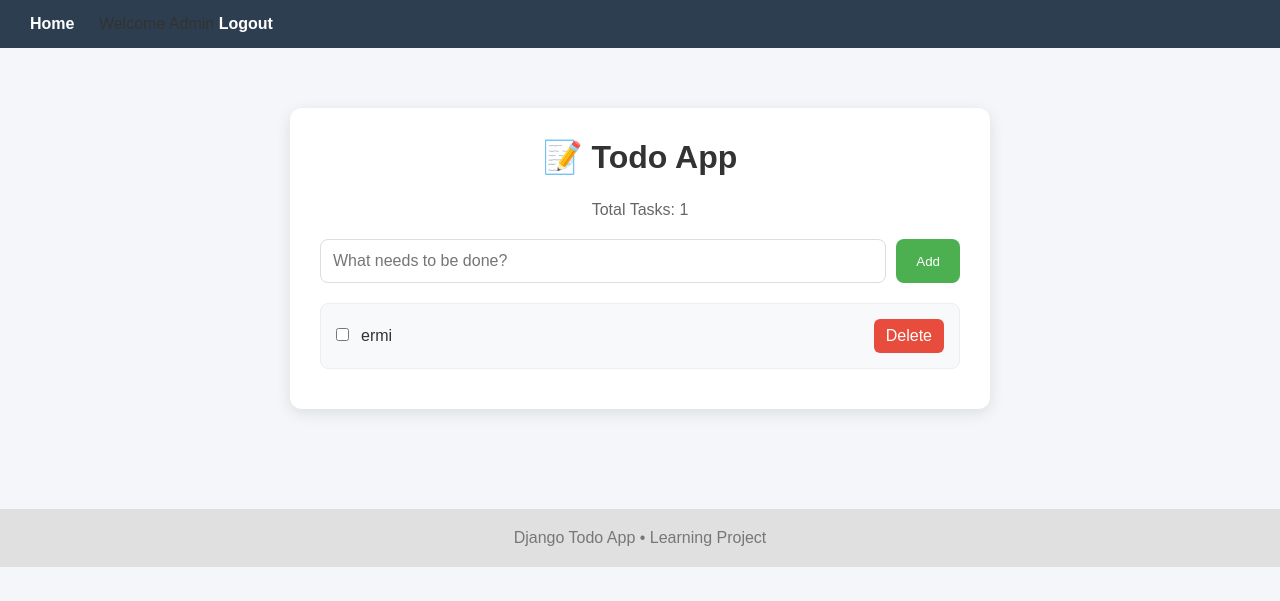
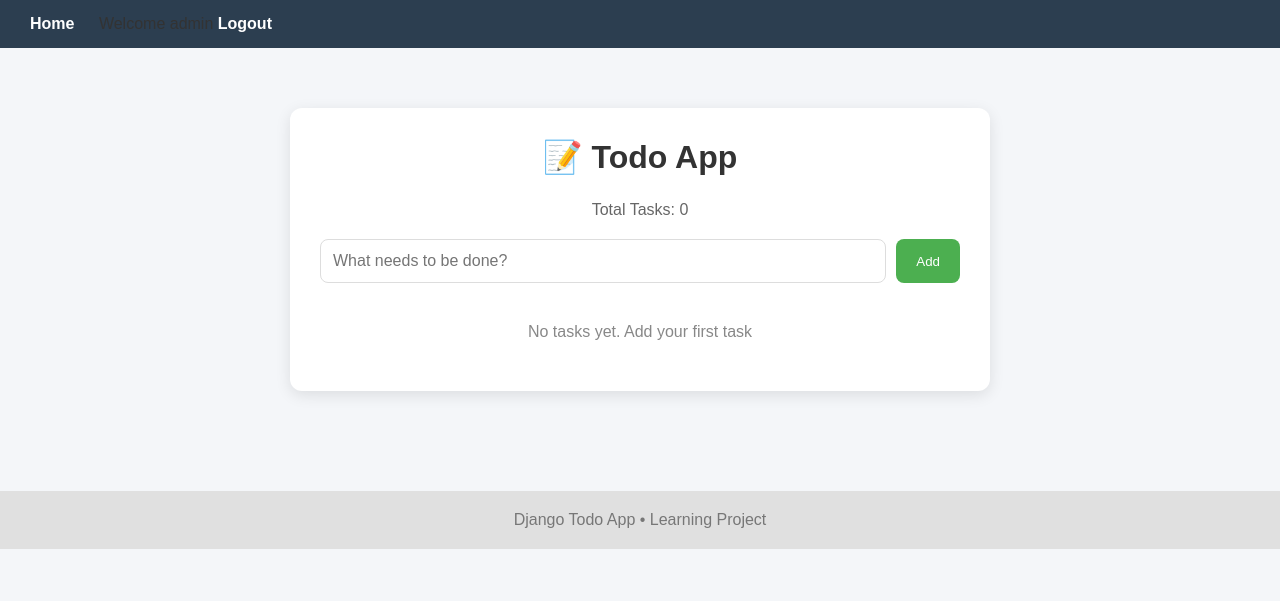
Before and after one commit to Ermi-Tekk21/Magic-Task, a Django app: page / in a window 1280 px wide. Shown: the top 601 px of the page. Run offline with Django 5.2, Linux system fonts and the light colour scheme; a user stored in the database is signed in; data comes from the database, SQL or seed files in the repository.

Commit message:
feat: associate tasks with users and update logout URL

```diff
--- a/templates/base.html
+++ b/templates/base.html
@@ -67,7 +67,7 @@
 
         Welcome {{ user.username }}
 
-        <a href="/accounts/logout/">
+        <a href="{% url 'logout' %}">
             Logout
         </a>
 
--- a/todo/models.py
+++ b/todo/models.py
@@ -1,10 +1,17 @@
 from django.db import models
+from django.contrib.auth.models import User
 
 
 class Task(models.Model):
+
+    user = models.ForeignKey(
+        User,
+        on_delete=models.CASCADE
+    )
+
     title = models.CharField(max_length=255)
+
     completed = models.BooleanField(default=False)
-    created_at = models.DateTimeField(auto_now_add=True)
 
     def __str__(self):
         return self.title
--- a/todo/views.py
+++ b/todo/views.py
@@ -12,7 +12,11 @@
 
         if form.is_valid():
 
-            form.save()
+            task = form.save(commit=False)
+
+            task.user = request.user
+
+            task.save()
 
             return redirect("/")
 
@@ -20,7 +24,9 @@
 
         form = TaskForm()
 
-    tasks = Task.objects.all()
+    tasks = Task.objects.filter(
+        user=request.user
+    )
 
     return render(
         request,
--- a/todo_project/settings.py
+++ b/todo_project/settings.py
@@ -127,3 +127,4 @@
 STATIC_ROOT = BASE_DIR / 'staticfiles'
 
 STATICFILES_STORAGE = 'whitenoise.storage.CompressedStaticFilesStorage'
+LOGOUT_REDIRECT_URL = "/"
```
Also changed, not shown: db.sqlite3, todo/migrations/0001_initial.py, todo/migrations/0002_task_created_at.py (deleted).
